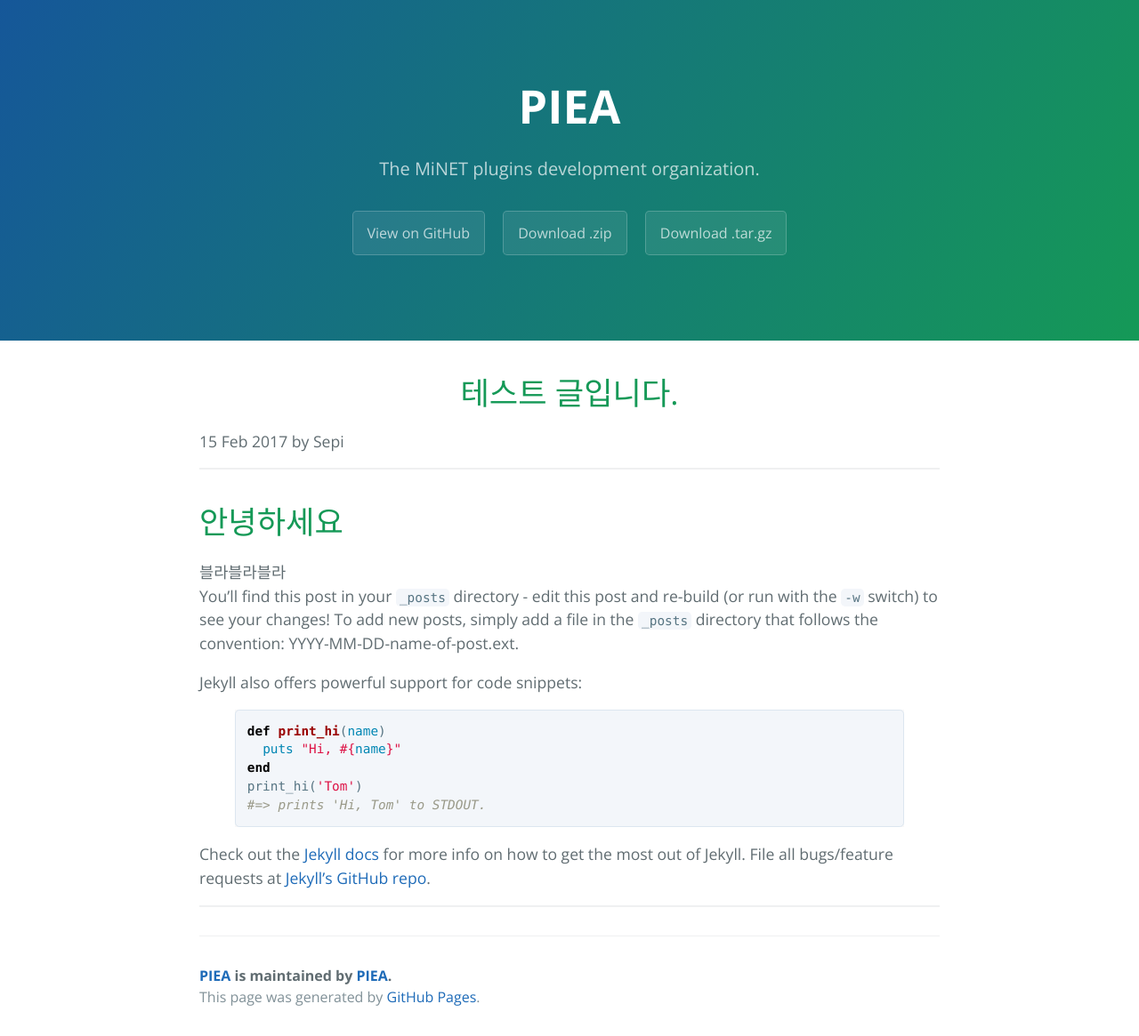
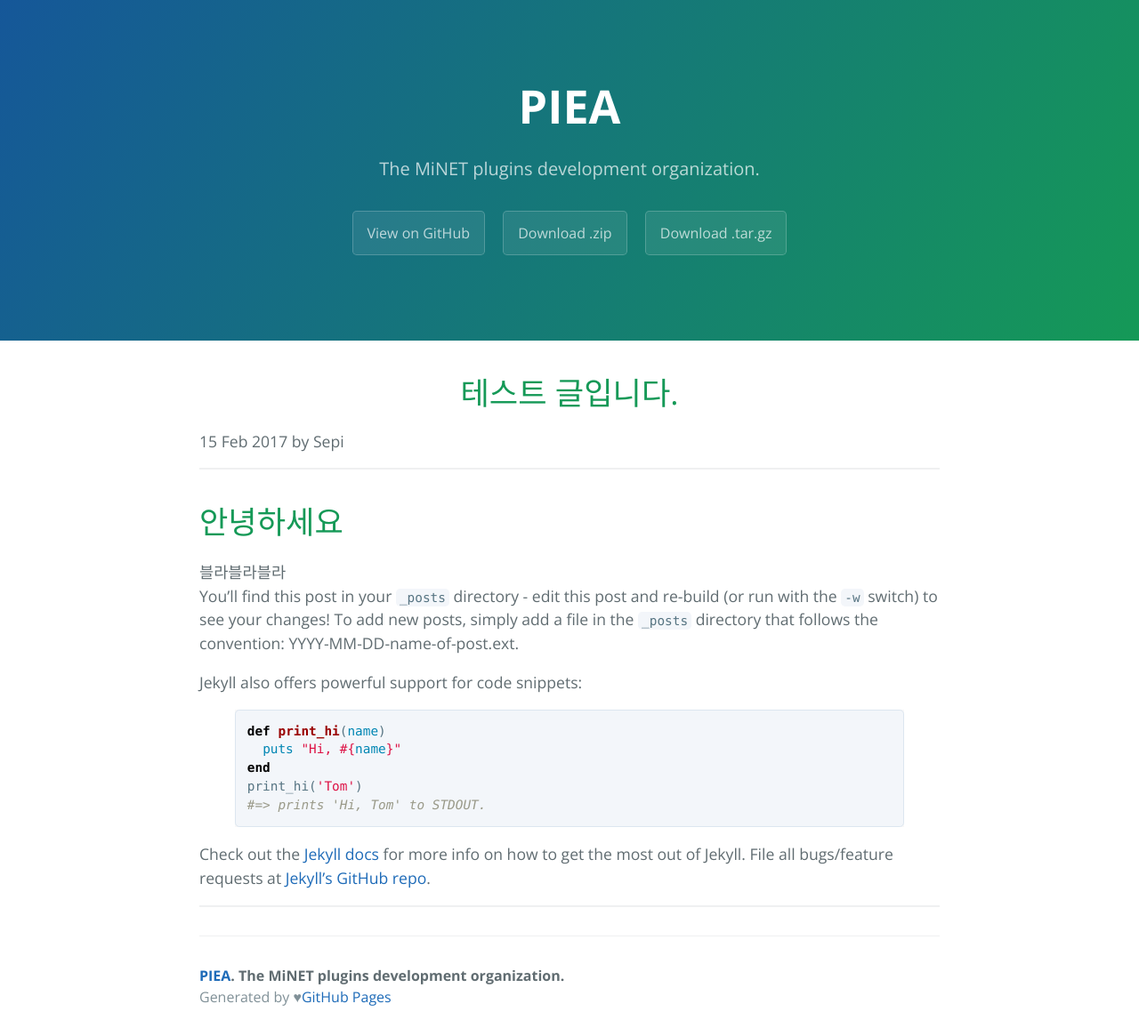
Before and after one commit to pid011/piea.github.io, a Jekyll site: the page built from _posts/2017-02-15-test-post.markdown, in a window 1280 px wide. Shown: the whole page at 89% size. Built offline with Jekyll 4.4.1, drawn with Linux system fonts in a browser that asks for light colours; comment, search, counter and statistics services are not loaded.

Commit message:
페이지 하단 문장 내용 수정

```diff
--- a/_config.yml
+++ b/_config.yml
@@ -6,8 +6,9 @@
 
 # About/contact
 author:
-  name:       PIEA
-  url:        https://piea.github.io
+  name          : PIEA
+  url           : https://github.com/PIEA
+  description   : The MiNET plugins development organization.
 
 # Gems
 gems:
@@ -15,7 +16,3 @@
 
 # Others
 markdown: kramdown
-
-# Disqus
-disqus_shortname        : "PIEA"
-disqus_site_shortname   : "piea"
--- a/_includes/page-footer.html
+++ b/_includes/page-footer.html
@@ -1,4 +1,4 @@
 <footer class="site-footer">
-  <span class="site-footer-owner"><a href="{{ site.url }}">{{ site.title }}</a> is maintained by <a href="{{ site.author.url }}">{{ site.author.name }}</a>.</span>
-  <span class="site-footer-credits">This page was generated by <a href="https://pages.github.com">GitHub Pages</a>.</span>
+  <span class="site-footer-owner"><a href="{{ site.author.url }}">{{ site.author.name }}</a>. {{ site.author.description }}</span>
+  <span class="site-footer-credits">Generated by ♥<a href="https://pages.github.com">GitHub Pages</a></span>
 </footer>
```
